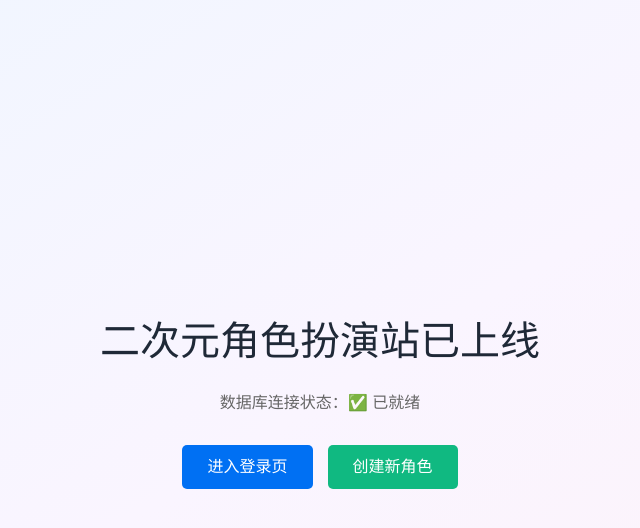
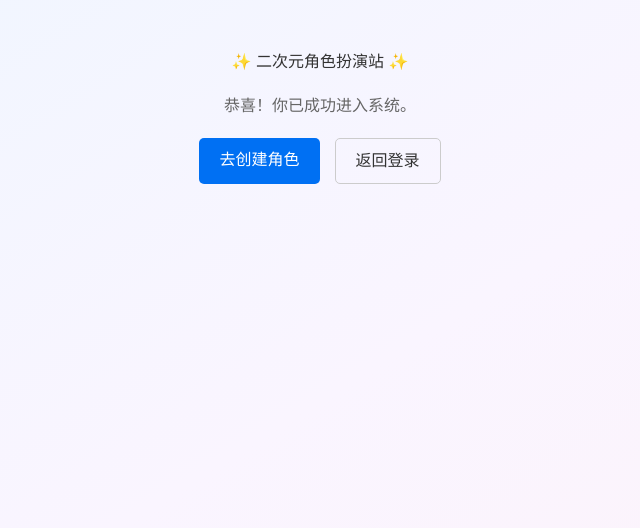
Before and after one commit to minghede267-jpg/better, a Next.js app: page / in a window 1280 px wide. Shown: the top 528 px of the page, without its empty margins (320-960 px from the left). Built offline with nearby package versions, Linux system fonts and the light colour scheme.

Commit message:
Update page.tsx

```diff
--- a/app/page.tsx
+++ b/app/page.tsx
@@ -1,42 +1,16 @@
 import Link from 'next/link';
 
-// 关键点：必须使用 export default 导出函数
 export default function HomePage() {
   return (
-    <div style={{
-      display: 'flex',
-      flexDirection: 'column',
-      alignItems: 'center',
-      justifyContent: 'center',
-      height: '100vh',
-      fontFamily: 'sans-serif'
-    }}>
-      <h1 style={{ fontSize: '2.5rem', marginBottom: '20px' }}>
-        二次元角色扮演站已上线
-      </h1>
-      <p style={{ color: '#666', marginBottom: '30px' }}>
-        数据库连接状态：✅ 已就绪
-      </p>
-
-      <div style={{ display: 'flex', gap: '15px' }}>
-        <Link href="/login" style={{
-          padding: '10px 25px',
-          backgroundColor: '#0070f3',
-          color: 'white',
-          borderRadius: '5px',
-          textDecoration: 'none'
-        }}>
-          进入登录页
+    <div style={{ padding: '50px', textAlign: 'center', fontFamily: 'sans-serif' }}>
+      <h1 style={{ color: '#333' }}>✨ 二次元角色扮演站 ✨</h1>
+      <p style={{ margin: '20px 0', color: '#666' }}>恭喜！你已成功进入系统。</p>
+      <div style={{ display: 'flex', justifyContent: 'center', gap: '15px' }}>
+        <Link href="/create-role" style={{ padding: '10px 20px', background: '#0070f3', color: '#fff', borderRadius: '5px', textDecoration: 'none' }}>
+          去创建角色
         </Link>
-
-        <Link href="/create-role" style={{
-          padding: '10px 25px',
-          backgroundColor: '#10b981',
-          color: 'white',
-          borderRadius: '5px',
-          textDecoration: 'none'
-        }}>
-          创建新角色
+        <Link href="/login" style={{ padding: '10px 20px', border: '1px solid #ccc', borderRadius: '5px', textDecoration: 'none', color: '#333' }}>
+          返回登录
         </Link>
       </div>
     </div>
```
